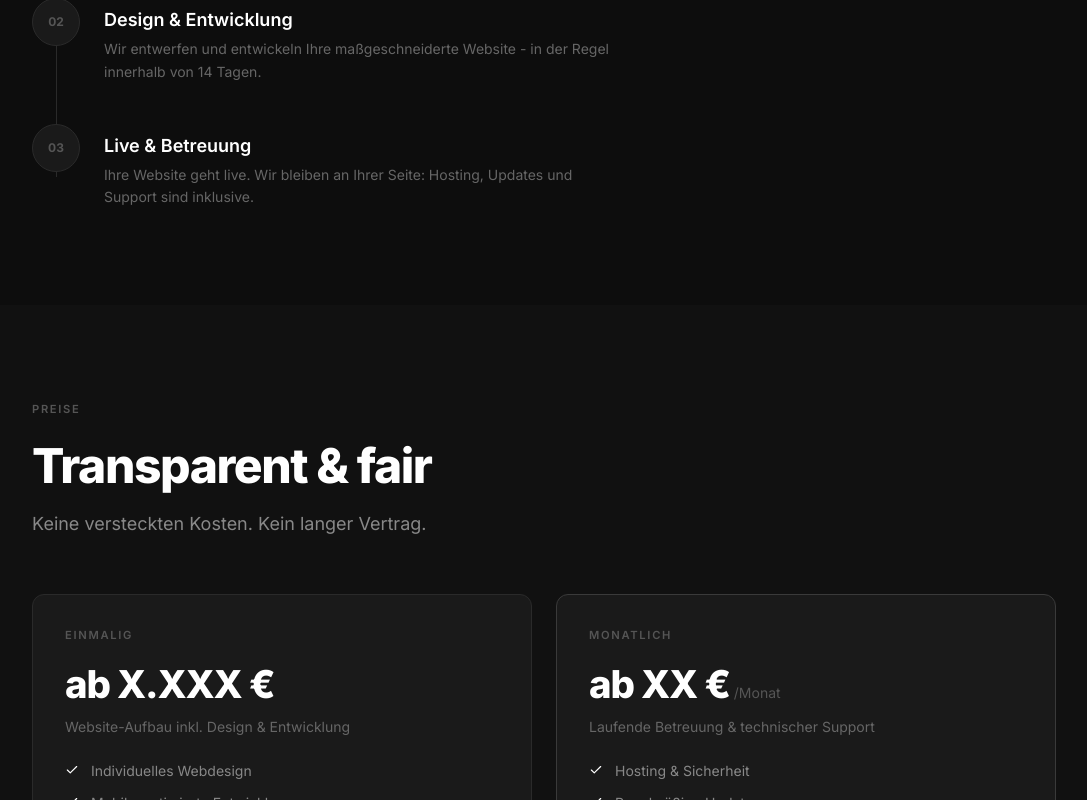
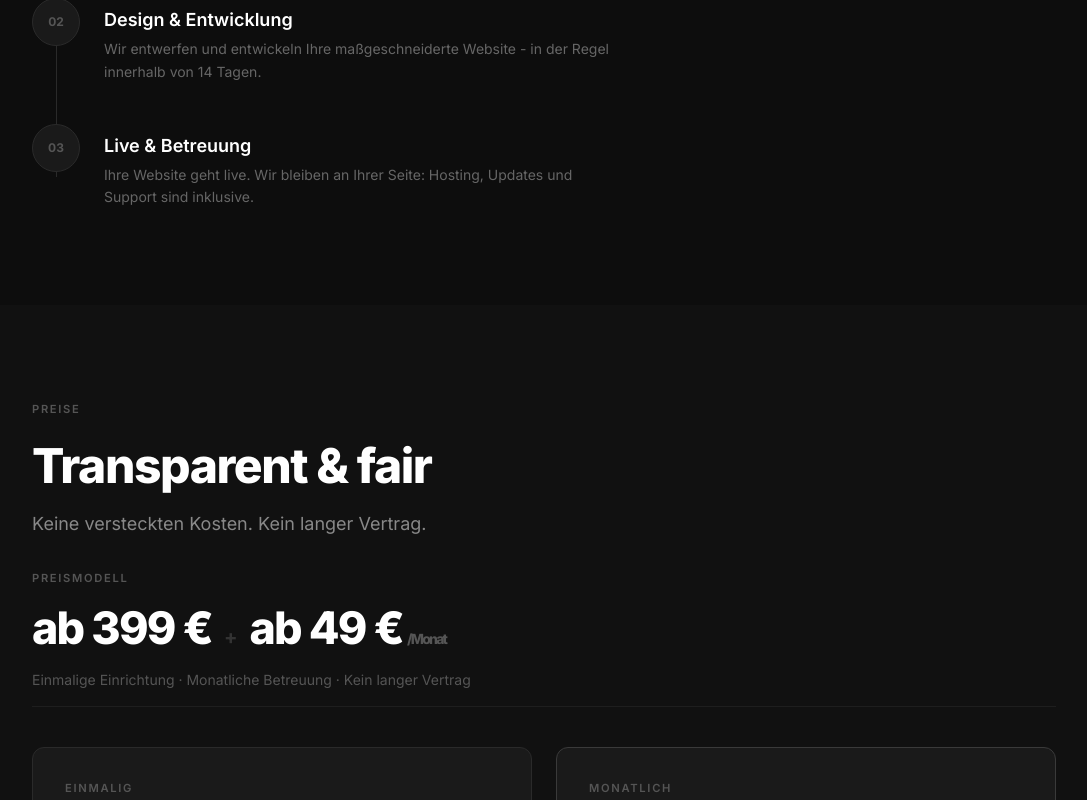
Before and after one commit to sdnwrd/Seven, a React (Vite) app: page / in a window 1280 px wide. Shown: the part 2000-2800 px from the top of the page, without its empty margins (96-1183 px from the left). Built offline with nearby package versions, Linux system fonts and the light colour scheme.

Commit message:
feat: add bundle price statement to Pricing section

```diff
--- a/src/components/Pricing.tsx
+++ b/src/components/Pricing.tsx
@@ -4,7 +4,7 @@ import { Check } from 'lucide-react'
 const plans = [
   {
     type: 'Einmalig',
-    price: 'ab X.XXX €',
+    price: 'ab 399 €',
     description: 'Website-Aufbau inkl. Design & Entwicklung',
     items: [
       'Individuelles Webdesign',
@@ -17,7 +17,7 @@ const plans = [
   },
   {
     type: 'Monatlich',
-    price: 'ab XX €',
+    price: 'ab 49 €',
     suffix: '/Monat',
     description: 'Laufende Betreuung & technischer Support',
     items: [
@@ -35,6 +35,7 @@ const REDUCED = { duration: 0, delay: 0 }
 const planTransitions = plans.map((_, i) => ({ duration: 0.6, delay: i * 0.1 }))
 const ctaWrapperTransition = { duration: 0.6, delay: 0.2 }
 const buttonHoverTransition = { duration: 0.15 }
+const priceBlockTransition = { duration: 0.6, delay: 0.1 }
 
 function scrollTo(id: string) {
   document.getElementById(id)?.scrollIntoView({ behavior: 'smooth' })
@@ -59,7 +60,36 @@ export default function Pricing() {
           >
             Transparent & fair
           </h2>
-          <p className="text-[#888] text-lg mb-14">Keine versteckten Kosten. Kein langer Vertrag.</p>
+          <p className="text-[#888] text-lg mb-8">Keine versteckten Kosten. Kein langer Vertrag.</p>
+        </motion.div>
+
+        <motion.div
+          initial={{ opacity: 0, y: shouldReduce ? 0 : 20 }}
+          whileInView={{ opacity: 1, y: 0 }}
+          viewport={{ once: true, amount: 0.2 }}
+          transition={shouldReduce ? REDUCED : priceBlockTransition}
+          className="mb-10"
+        >
+          <p className="section-label mb-2">Preismodell</p>
+          <div className="flex flex-wrap items-baseline gap-3 mb-2">
+            <span
+              className="font-extrabold text-white"
+              style={{ fontSize: 'clamp(2rem, 3.5vw, 2.8rem)', letterSpacing: '-0.04em' }}
+            >
+              ab 399 €
+            </span>
+            <span className="font-bold text-[#333] text-xl">+</span>
+            <span
+              className="font-extrabold text-white"
+              style={{ fontSize: 'clamp(2rem, 3.5vw, 2.8rem)', letterSpacing: '-0.04em' }}
+            >
+              ab 49 €<span className="text-[#555] text-sm ml-1">/Monat</span>
+            </span>
+          </div>
+          <p className="text-[#555] text-sm mb-4">
+            Einmalige Einrichtung · Monatliche Betreuung · Kein langer Vertrag
+          </p>
+          <hr className="border-t border-[#1e1e1e]" />
         </motion.div>
 
         <div className="grid grid-cols-1 sm:grid-cols-2 gap-6">
```
